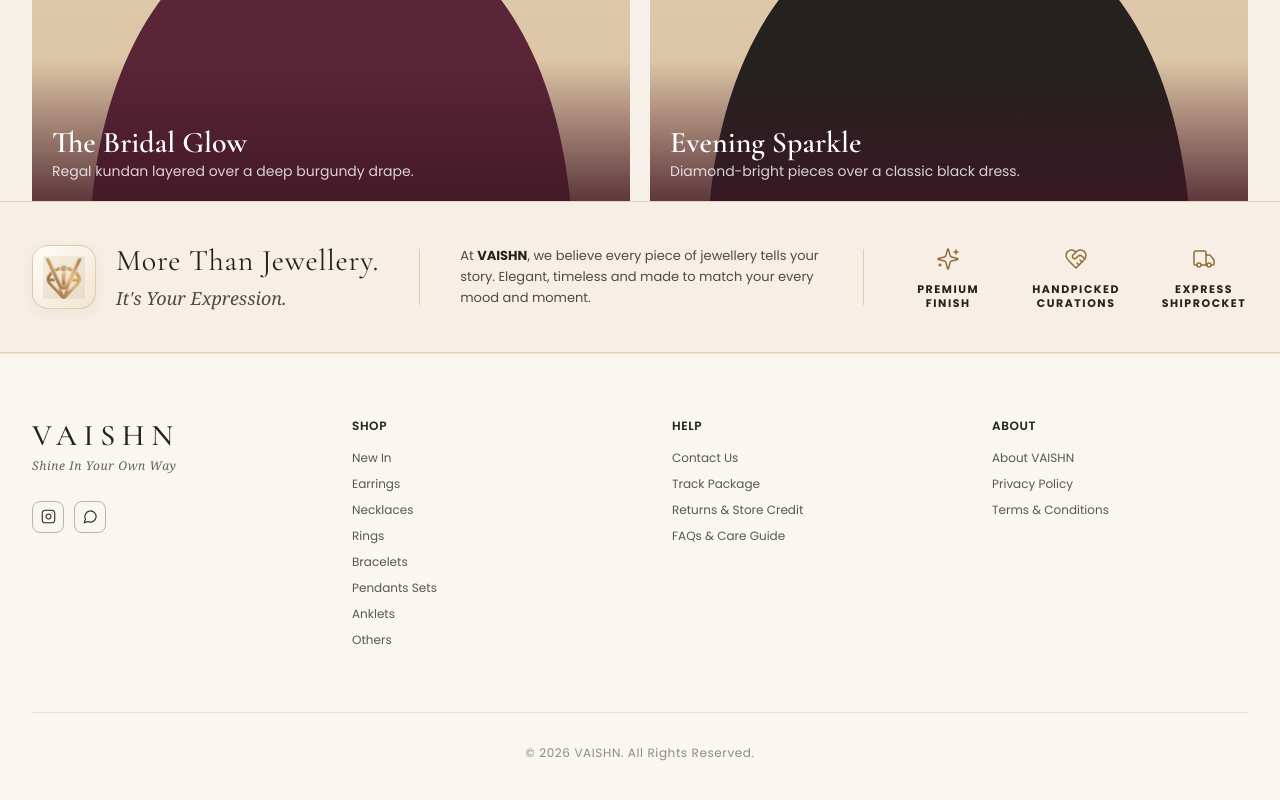
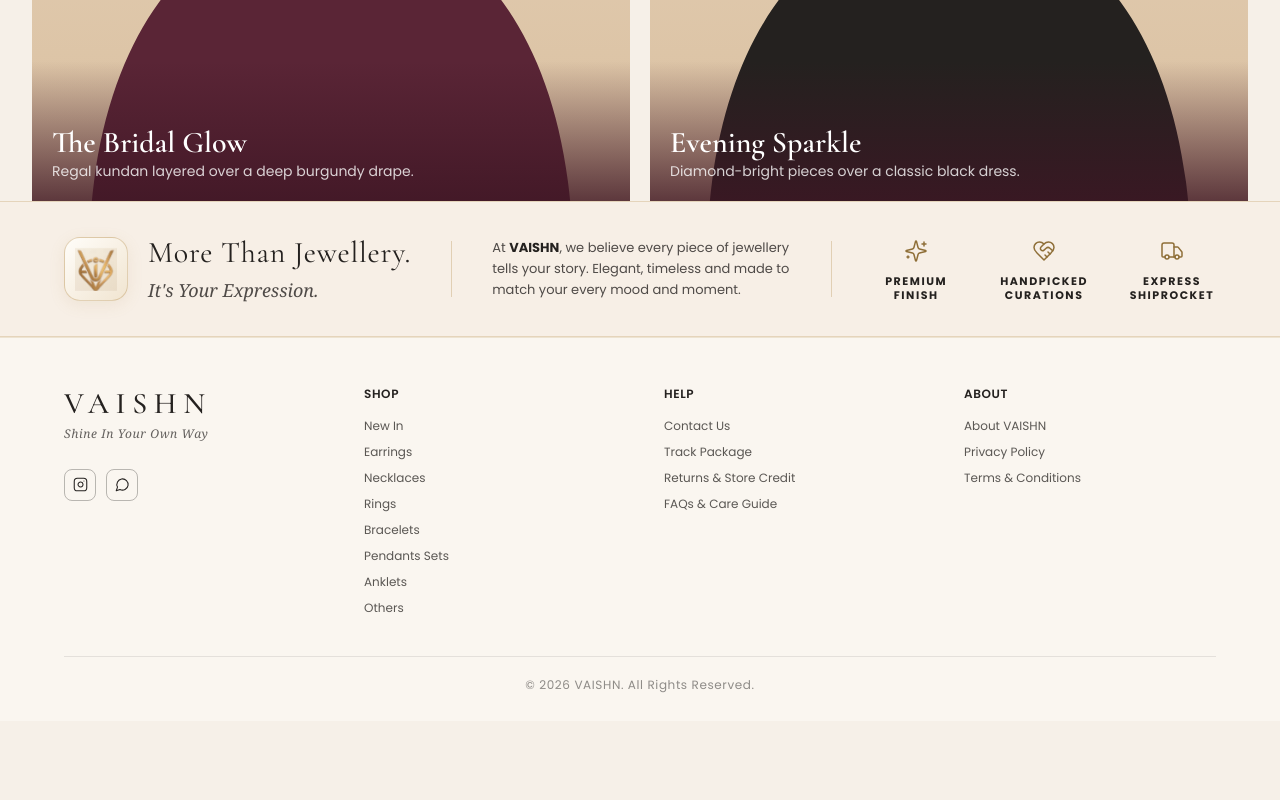
Before and after one commit to professorofai/Vaishn, a Next.js app: page / in a window 1280 px wide. Shown: the part 5154-5954 px from the top of the page. After the commit the page ends 5875 px from the top, so only its background shows below. Built offline with nearby package versions, Linux system fonts and the light colour scheme.

Commit message:
Decrease bottom and left/right whitespace in footer and brand banner

```diff
--- a/components/BrandBanner.tsx
+++ b/components/BrandBanner.tsx
@@ -3,8 +3,8 @@ import { Sparkles, HeartHandshake, Truck } from 'lucide-react';
 export default function BrandBanner() {
   return (
     <section className="border-y border-gold/30 bg-[#F7EFE6] text-charcoal">
-      <div className="container-x py-8 md:py-10">
-        <div className="flex flex-col items-center justify-between gap-8 lg:flex-row lg:gap-10">
+      <div className="mx-auto w-full max-w-[1600px] px-5 sm:px-8 md:px-12 lg:px-16 py-6 md:py-8">
+        <div className="flex flex-col items-center justify-between gap-6 lg:flex-row lg:gap-10">
           {/* Left: Luxury Emblem Box + "More Than Jewellery. It's Your Expression." */}
           <div className="flex items-center gap-4 sm:gap-5 shrink-0">
             <div className="grid h-14 w-14 sm:h-16 sm:w-16 shrink-0 place-items-center rounded-2xl border border-gold/40 bg-gradient-to-br from-[#FFFDF9] to-[#F1E5D1] p-2.5 shadow-[0_4px_16px_rgba(184,149,88,0.12)]">
--- a/components/Footer.tsx
+++ b/components/Footer.tsx
@@ -4,10 +4,10 @@ import { Instagram, MessageCircle } from 'lucide-react';
 
 export default function Footer() {
   return (
-    <footer className="bg-[#FAF6F0] text-charcoal border-t border-gold/20 pt-16 pb-12">
-      <div className="container-x">
-        {/* 4 Equal Columns expanded across full width */}
-        <div className="grid grid-cols-2 sm:grid-cols-4 gap-8 sm:gap-6 md:gap-12 lg:gap-16 pb-16">
+    <footer className="bg-[#FAF6F0] text-charcoal border-t border-gold/20 pt-10 pb-6 md:pt-12 md:pb-7">
+      <div className="mx-auto w-full max-w-[1600px] px-5 sm:px-8 md:px-12 lg:px-16">
+        {/* 4 Equal Columns expanded comfortably across width */}
+        <div className="grid grid-cols-2 sm:grid-cols-4 gap-8 sm:gap-6 md:gap-10 lg:gap-12 pb-8 md:pb-10">
           {/* Column 1: Brand & Social */}
           <div className="space-y-4">
             <div>
@@ -147,7 +147,7 @@ export default function Footer() {
         </div>
 
         {/* Bottom Centered Copyright */}
-        <div className="border-t border-charcoal/10 pt-8 text-center">
+        <div className="border-t border-charcoal/10 pt-5 text-center">
           <p className="text-xs text-charcoal/50 tracking-wider">
             © 2026 VAISHN. All Rights Reserved.
           </p>
```
